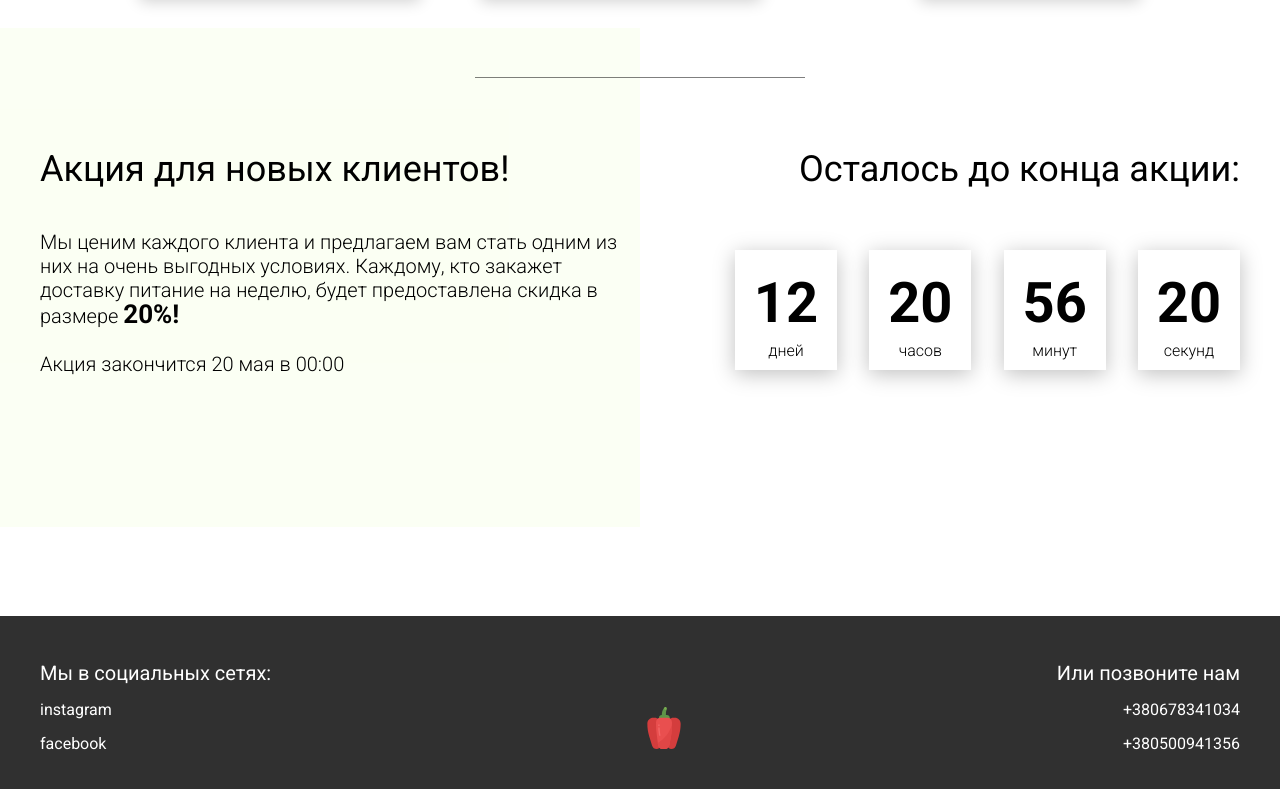
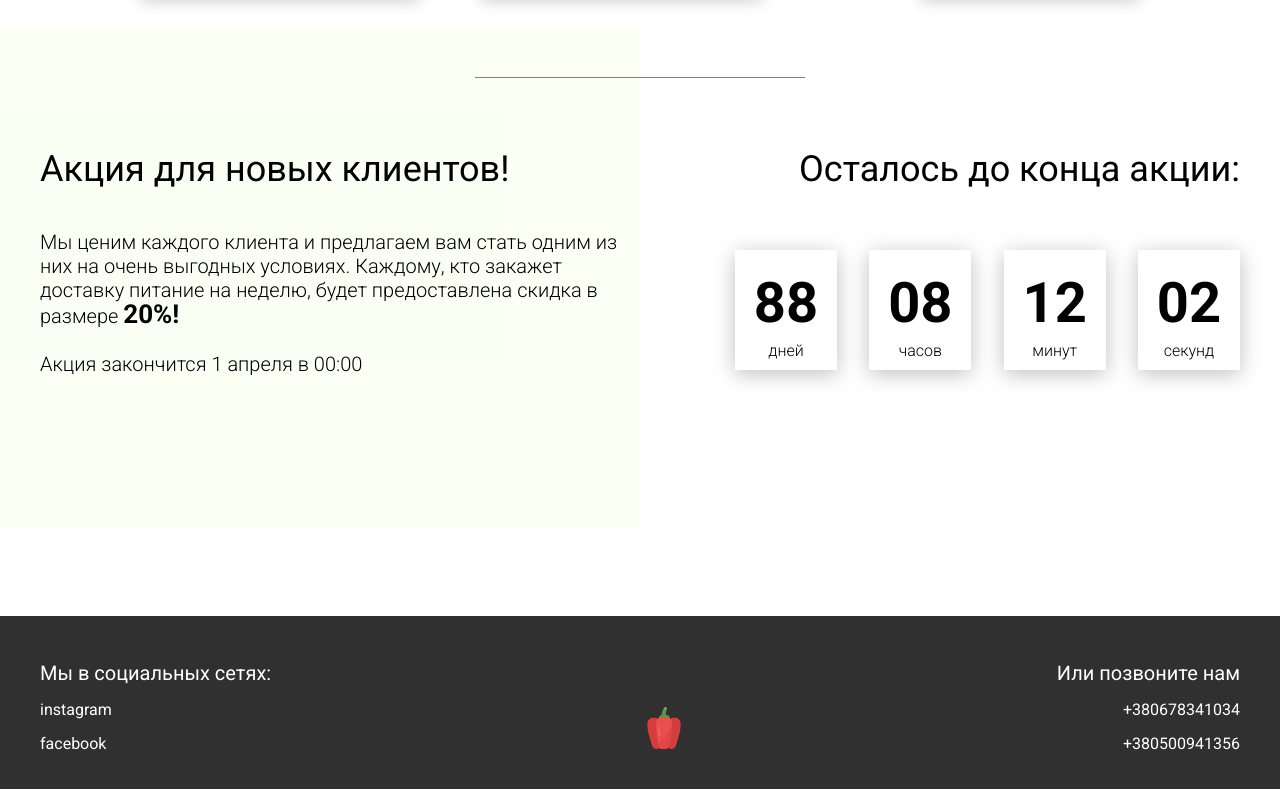
Before and after one commit to ZinaienkovaHanna/js-ivan-petrichenko-food, a plain HTML site: page index.html in a window 1280 px wide. Shown: the part 3448-4237 px from the top of the page. Drawn offline with Linux system fonts and the light colour scheme.

Commit message:
add timer.js

```diff
--- a/index.html
+++ b/index.html
@@ -243,7 +243,7 @@
                     Мы ценим каждого клиента и предлагаем вам стать одним из них на очень выгодных условиях.
                     Каждому, кто закажет доставку питание на неделю, будет предоставлена скидка в размере <span>20%!</span>
                     <br><br>
-                    Акция закончится 20 мая в 00:00
+                    Акция закончится 1 апреля в 00:00
                 </div>
             </div>
             <div class="promotion__timer">
@@ -302,6 +302,8 @@
         </div>
     </div>
 
-    <script src="js/scripts.js"></script>
+    <script src="js/tabs.js"></script>
+    <script src="js/timer.js"></script>
+
 </body>
 </html>
--- /dev/null
+++ b/js/timer.js
@@ -0,0 +1,53 @@
+const deadline = '2023-04-01';
+
+function getTimeRemaining(endtime) {
+    const t = Date.parse(endtime) - Date.parse(new Date()),
+          days = Math.floor(t / (1000 * 60 * 60 * 24)),
+          hours = Math.floor((t / (1000 * 60 * 60) % 24)),
+          minutes = Math.floor((t / 1000 / 60) % 60 ),
+          seconds = Math.floor((t / 1000) % 60);
+
+    return {
+        'total': t,
+        'days': days,
+        'hours': hours,
+        'minutes': minutes,
+        'seconds': seconds
+    };
+}
+
+function getZero(num) {
+    if (num >= 0 && num < 10) {
+        return `0${num}`
+    } else {
+        return num
+    }
+}
+
+function setClock(selector, endtime) {
+    const timer = document.querySelector(selector),
+          days = timer.querySelector('#days'),
+          hours = timer.querySelector('#hours'),
+          minutes = timer.querySelector('#minutes'),
+          seconds = timer.querySelector('#seconds');
+          timeInterval = setInterval(updateClock, 1000);
+
+    updateClock();
+
+    function updateClock() {
+        const t = getTimeRemaining(endtime);
+
+        days.innerHTML = getZero(t.days);
+        hours.innerHTML = getZero(t.hours);
+        minutes.innerHTML = getZero(t.minutes);
+        seconds.innerHTML = getZero(t.seconds);
+
+        if (t.total <= 0) {
+            clearInterval(timeInterval);
+        }
+
+    }
+
+}
+
+setClock('.timer', deadline);
```
Also changed, not shown: js/tabs.js (renamed from js/scripts.js).
